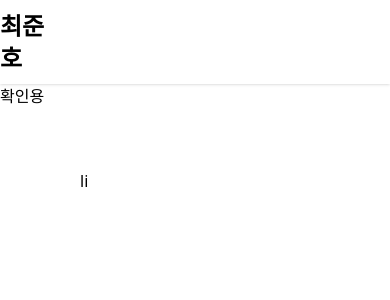
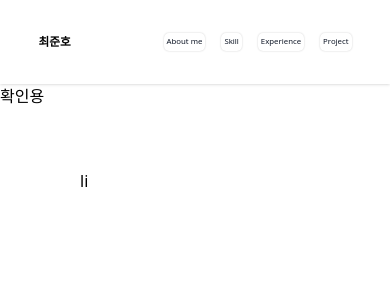
Before and after one commit to haracedaily/portfolio, a React (Vite) app: page / in a window 390 px wide. Shown: the top 300 px of the page. Built offline with nearby package versions, Linux system fonts and the light colour scheme.

Commit message:
no message

```diff
--- a/src/css/header.module.css
+++ b/src/css/header.module.css
@@ -1,6 +1,7 @@
 .header_ul{
+        gap:2rem;
     &>li{
-        padding: 10px;
+        padding: 1vw;
         border-radius: 5px;
         box-shadow: 0 0 2px 0 rgba(0,0,0,0.2);
         cursor: pointer;
@@ -21,30 +22,37 @@
                 height:100%;
                 border-top: 2px solid orangered;
                 border-right: 2px solid orangered;
-                transition: width 0.05s ease-in-out,height 0.05s ease-in-out 0.05s;
+                transition: width 0.2s ease-in-out,height 0.2s ease-in-out 0.2s;
             }
             &::after{
                 width: 100%;
                 height:100%;
                 border-bottom: 2px solid orangered;
                 border-left: 2px solid orangered;
-                transition: border-color ease-out 0.1s, height 0.05s ease-in-out 0.1s,width 0.05s ease-in-out 0.15s;
+                transition: border-color ease-out 0.2s, height 0.2s ease-in-out,width 0.2s ease-in-out 0.2s;
             }
         }
     }
 }
 
-@media screen and (max-width: 725px){
+@media screen and (max-width: 725px) and (min-width: 600px){
     .header_ul{
         &>li {
-            padding: 5px;
+            padding: 4px;
             border-radius: 5px;
         }
     }
 }
 
-@media screen and (max-width: 580px){
+@media screen and (max-width: 600px){
     .header_ul{
-        visibility: hidden;
+        gap:1em;
+        &>li{
+            padding: 3px;
+            font-size: 2vw;
+        }
+    }
+    .header_title{
+        font-size: 3vw;
     }
 }
--- a/src/layout/Header.jsx
+++ b/src/layout/Header.jsx
@@ -4,9 +4,9 @@ import styles from '../css/header.module.css'
 function Header(props) {
     return (
         <>
-            <header className={"sticky top-0 font-sans bg-white shadow"}>
+            <header className={"sticky top-0 font-sans bg-white shadow whitespace-nowrap"}>
                 <div className={"flex flex-row gap-4 h-[10vh] justify-around items-center"}>
-                    <h3 className={"text-2xl font-bold"}>최준호</h3>
+                    <h3 className={styles.header_title+" text-2xl font-bold"}>최준호</h3>
                     <ul className={styles.header_ul+" flex gap-3 text-gray-900"}>
                         <li>About me</li>
                         <li>Skill</li>
```
